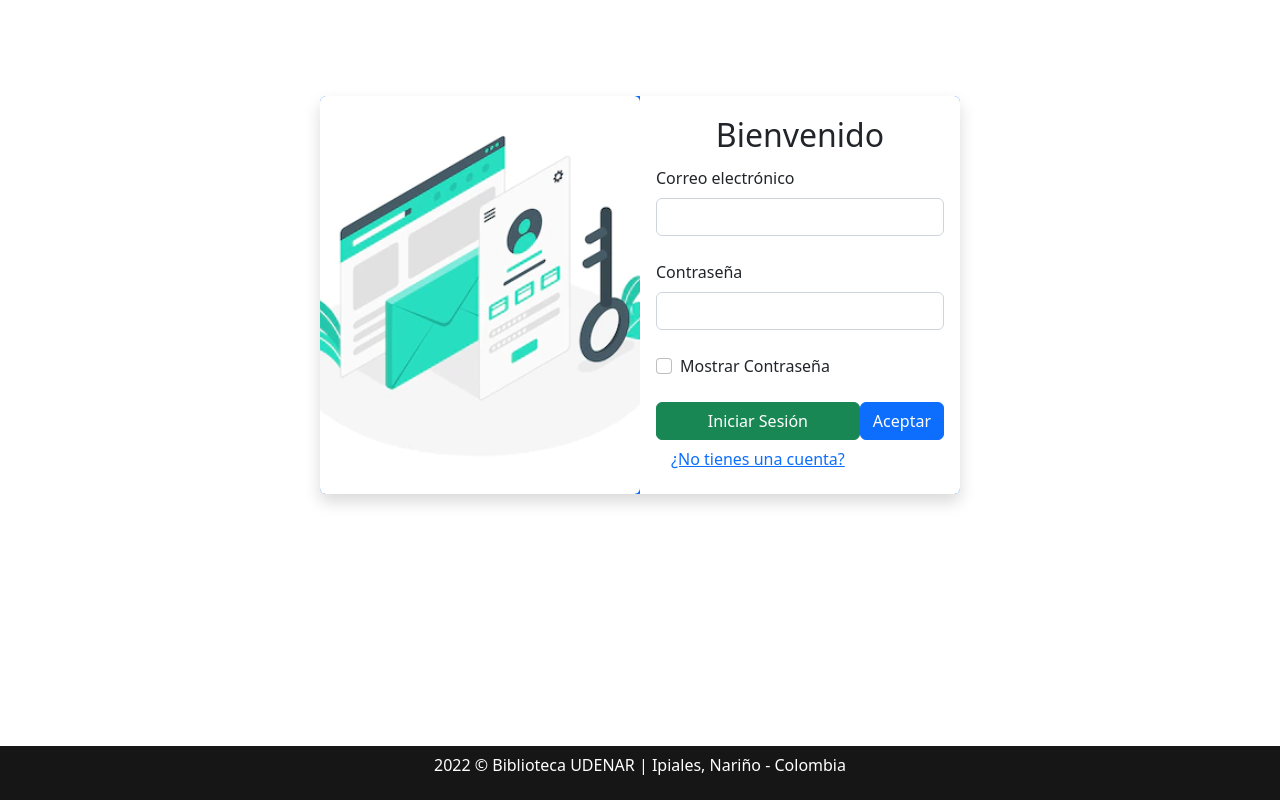
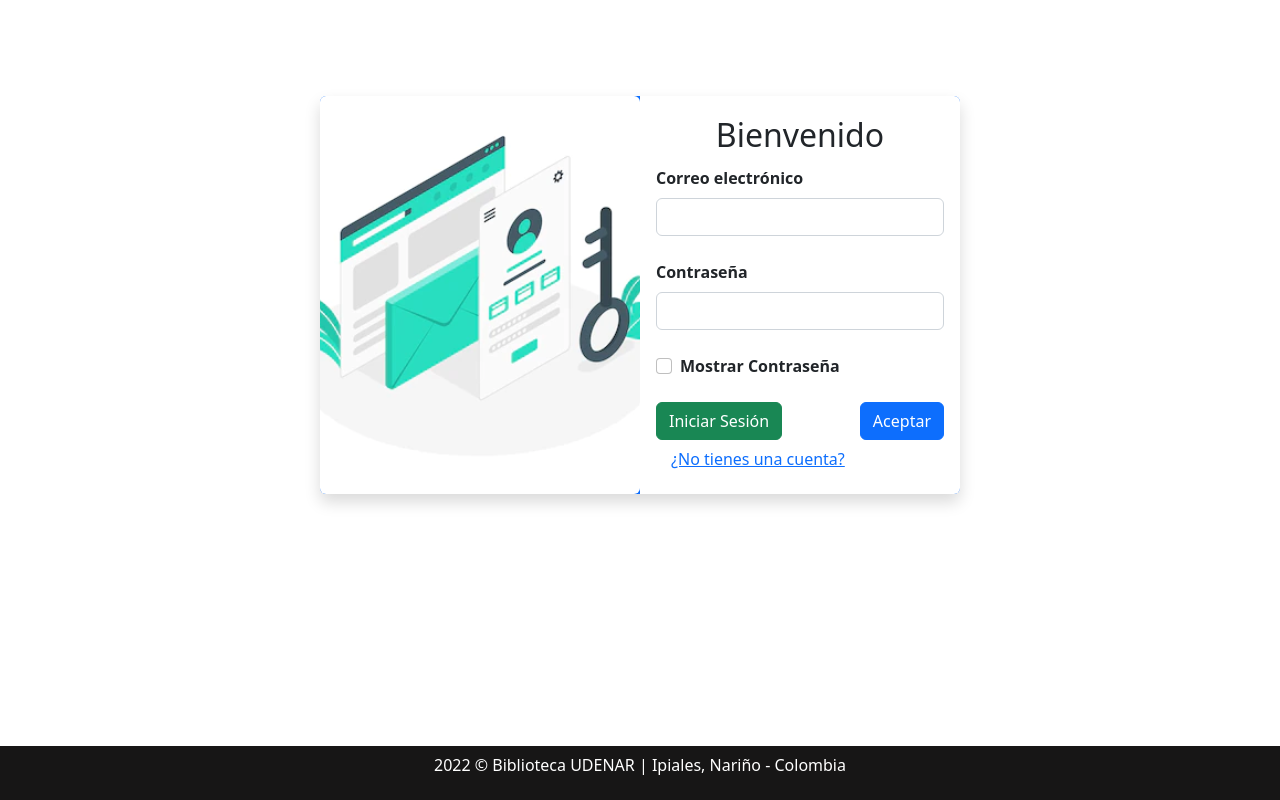
Before and after one commit to ReyesSantiag0/BibliotecaAngular1.0, an Angular app: page / in a window 1280 px wide. Built offline with nearby package versions, Linux system fonts and the light colour scheme.

Commit message:
se ajustan algunos detalles

```diff
--- a/src/app/componentes/login/login.component.html
+++ b/src/app/componentes/login/login.component.html
@@ -30,29 +30,31 @@
                     <div class="text-end">
                     </div>
 
+                    <strong>
             <h2 class="ww-bold text-center py-1">Bienvenido</h2>
+          </strong>
 
                     <!--LOGIN-->
                     <form [formGroup]="inicioSesion" (ngSubmit)="poner()">
                         <div class="mb-4">
-              <label for="email" class="form-label">Correo electrónico</label>
+                            <strong> <label for="email" class="form-label">Correo electrónico</label></strong>
                             <input formControlName="correo" type="email" class="form-control" id="correo">
                         </div>
                         <div class="mb-4">
-              <label for="password" class="form-label">Contraseña</label>
+                            <strong> <label for="password" class="form-label">Contraseña</label></strong>
                             <input formControlName="contrasenia" type="password" class="form-control" id="contrasenia">
                         </div>
                         <div class="mb-4 form-check">
                             <input type="checkbox" name="connected" class="form-check-input" onclick="">
-              <label for="conneted" class="form-check-label">Mostrar Contraseña</label>
+                            <strong> <label for="conneted" class="form-check-label">Mostrar Contraseña</label></strong>
                         </div>
 
-            <button type="submit" class="btn btn-primary float-end">Aceptar</button>
+                        <strong> <button type="submit" class="btn btn-primary float-end">Aceptar</button></strong>
 
                         <div class="d-grid">
-              <button type="submit" class="btn btn-success" routerLink="/home"
+                            <strong> <button type="submit" class="btn btn-success" routerLink="/home"
                   routerLinkActive="router-link-active">Iniciar
-                Sesión</button>
+                  Sesión</button></strong>
 
                             <button type="button" class="btn btn-link" routerLink="/registroAdmin">¿No tienes una cuenta?</button>
 
```
Lines whose indentation alone changed are shown as unchanged.
